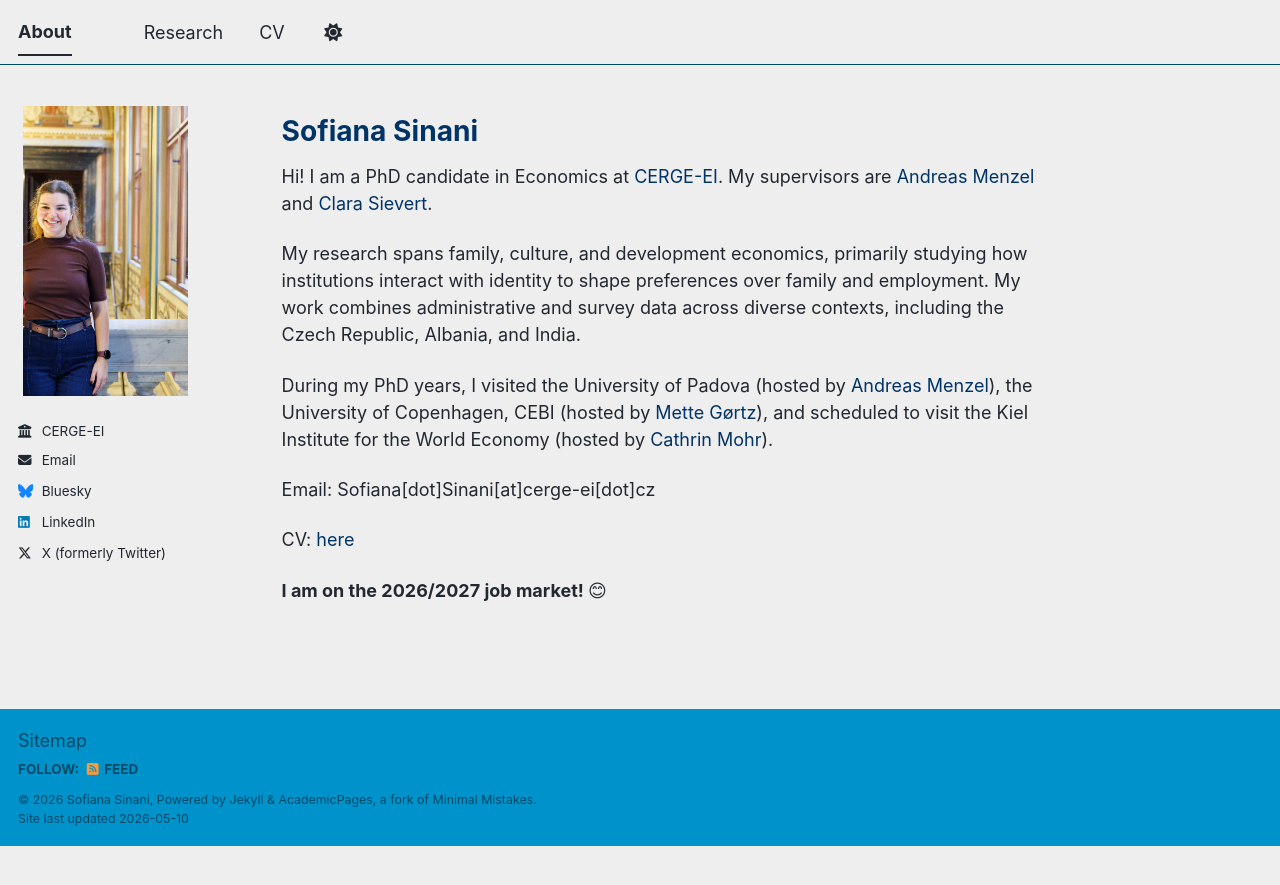
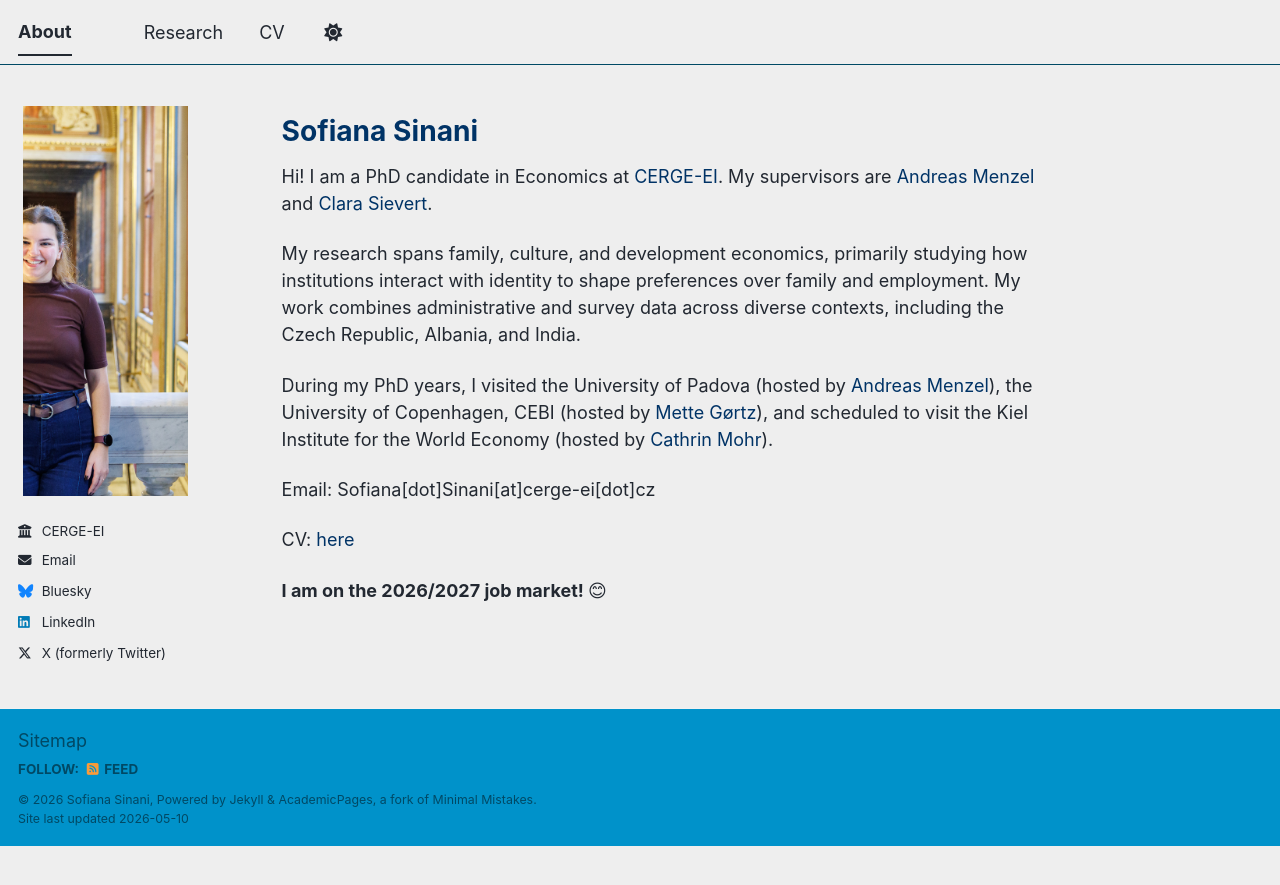
Before and after one commit to sofianasinani/sofianasinani.github.io, a Jekyll site: the page built from _pages/about.md, in a window 1280 px wide. Shown: the top 885 px of the page. Built offline with Jekyll 4.4.1, drawn with Linux system fonts in a browser that asks for light colours; a script bundle is joined from its source files by our own code; library files that are not in the unit come from our copies.

Commit message:
Update main.scss

```diff
--- a/assets/css/main.scss
+++ b/assets/css/main.scss
@@ -35,8 +35,8 @@
 
 .author__avatar img {
   border-radius: 0% !important;
-  width: 750px !important;
-  height: 300px !important;
+  width: 550px !important;
+  height: 400px !important;
   object-fit: cover;
   border: none !important;
   box-shadow: none !important;
@@ -44,8 +44,8 @@
 }
 
 .author__avatar {
-  width: 750px !important;
-  height: 300px !important;
+  width: 550px !important;
+  height: 400px !important;
   border: none !important;
   box-shadow: none !important;
 }
```
